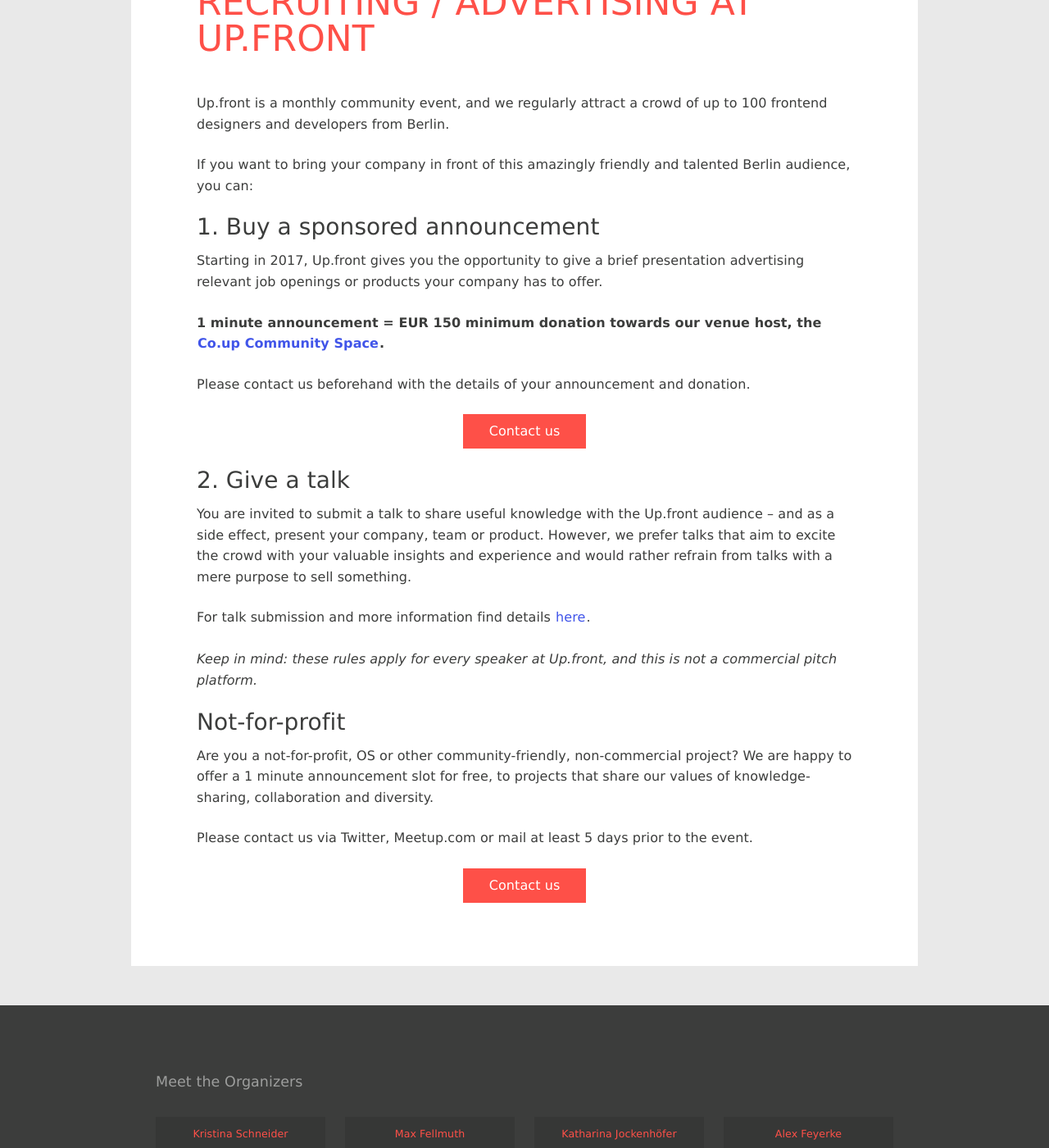
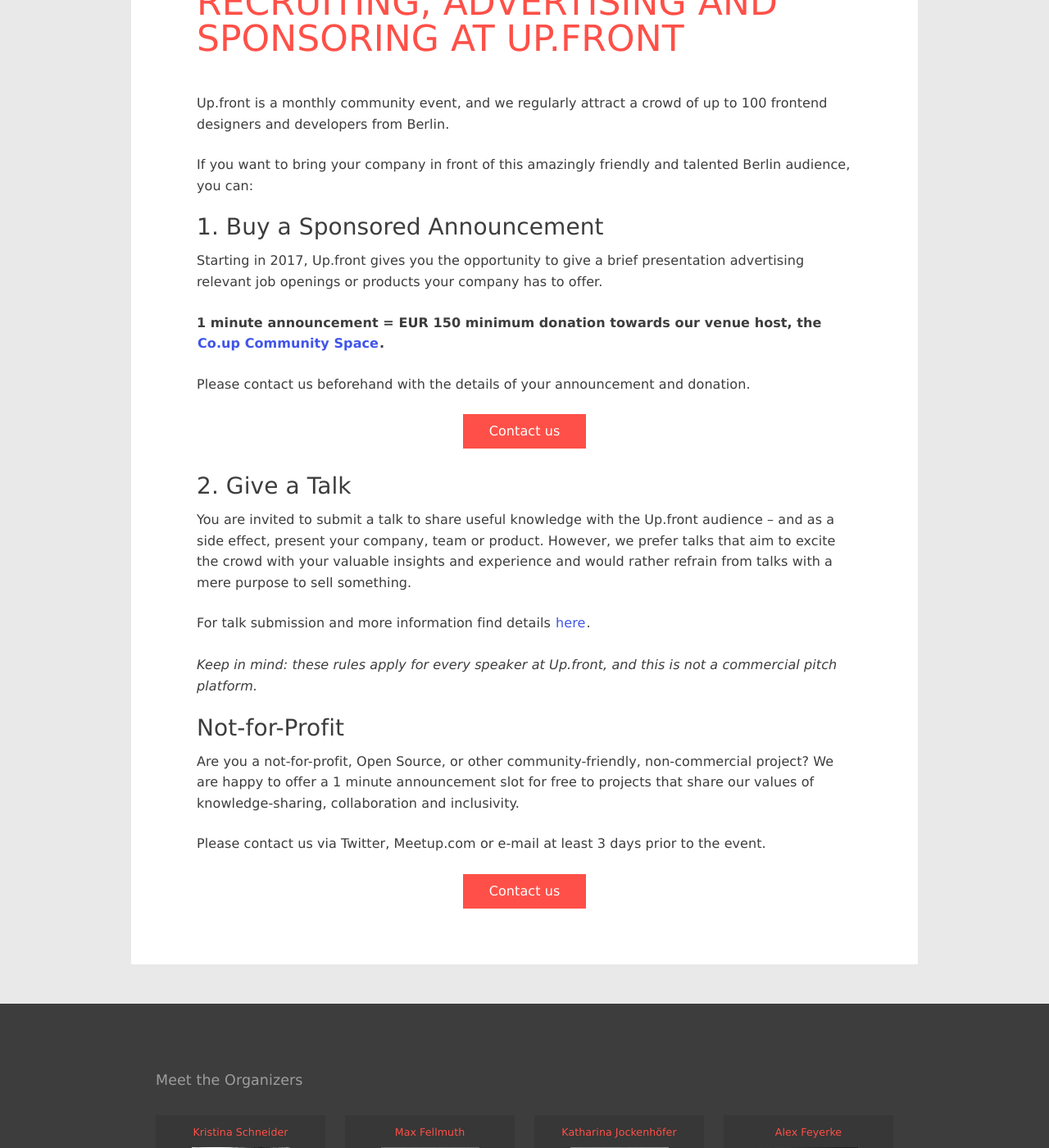
Before and after one commit to upfrontug/upfrontug.github.io, a Jekyll site: the page built from sponsoring.html, in a window 1280 px wide and 1400 px high, scrolled down 358 px. Shown: the whole window at 82% size. Built offline with Jekyll 4.4.1, drawn with Linux system fonts in a browser that asks for light colours; a script that is not in the unit is left out.

Commit message:
clarify copy

```diff
--- a/sponsoring.html
+++ b/sponsoring.html
@@ -2,13 +2,13 @@
   layout: page
 ---
 
-<h1>Recruiting / Advertising at Up.front</h1>
+<h1>Recruiting, Advertising and Sponsoring at Up.front</h1>
 
 <p>Up.front is a monthly community event, and we regularly attract a crowd of up to 100 frontend designers and developers from Berlin.</p>
 
 <p>If you want to bring your company in front of this amazingly friendly and talented Berlin audience, you can:</p>
 
-<h2>1. Buy a sponsored announcement</h2>
+<h2>1. Buy a Sponsored Announcement</h2>
 
 <p>
   Starting in 2017, Up.front gives you the opportunity to give a brief presentation advertising relevant job openings or products your company has to offer.
@@ -19,24 +19,24 @@
 
 <p>Please contact us beforehand with the details of your announcement and donation.</p>
 
-<div style="text-align: center; margin-bottom: 25px">
+<div style="text-align: center; margin-bottom: 2rem">
   <a class="btn" href="mailto:team@upfront.com">Contact us</a>
 </div>
 
 
-<h2>2. Give a talk </h2>
+<h2>2. Give a Talk </h2>
 
 <p>You are invited to submit a talk to share useful knowledge with the Up.front audience – and as a side effect, present your company, team or product. However, we prefer talks that aim to excite the crowd with your valuable insights and experience and would rather refrain from talks with a mere purpose to sell something.</p>
 
 <p>For talk submission and more information find details <a href="http://up.front.ug/submit/">here</a>.<br/><br/>
 <span style="font-style: italic">Keep in mind: these rules apply for every speaker at Up.front, and this is not a commercial pitch platform.</span></p>
 
-<h2>Not-for-profit</h2>
+<h2>Not-for-Profit</h2>
 
-<p>Are you a not-for-profit, OS or other community-friendly, non-commercial project? We are happy to offer a 1 minute announcement slot for free, to projects that share our values of knowledge-sharing, collaboration and diversity.</p>
+<p>Are you a not-for-profit, Open Source, or other community-friendly, non-commercial project? We are happy to offer a 1 minute announcement slot for free to projects that share our values of knowledge-sharing, collaboration and inclusivity.</p>
 
-<p>Please contact us via Twitter, Meetup.com or mail at least 5 days prior to the event.</p>
+<p>Please contact us via Twitter, Meetup.com or e-mail at least 3 days prior to the event.</p>
 
-<div style="text-align: center; margin-bottom: 25px">
+<div style="text-align: center; margin-bottom: 1rem">
   <a class="btn" href="mailto:team@upfront.com">Contact us</a>
 </div>
```
